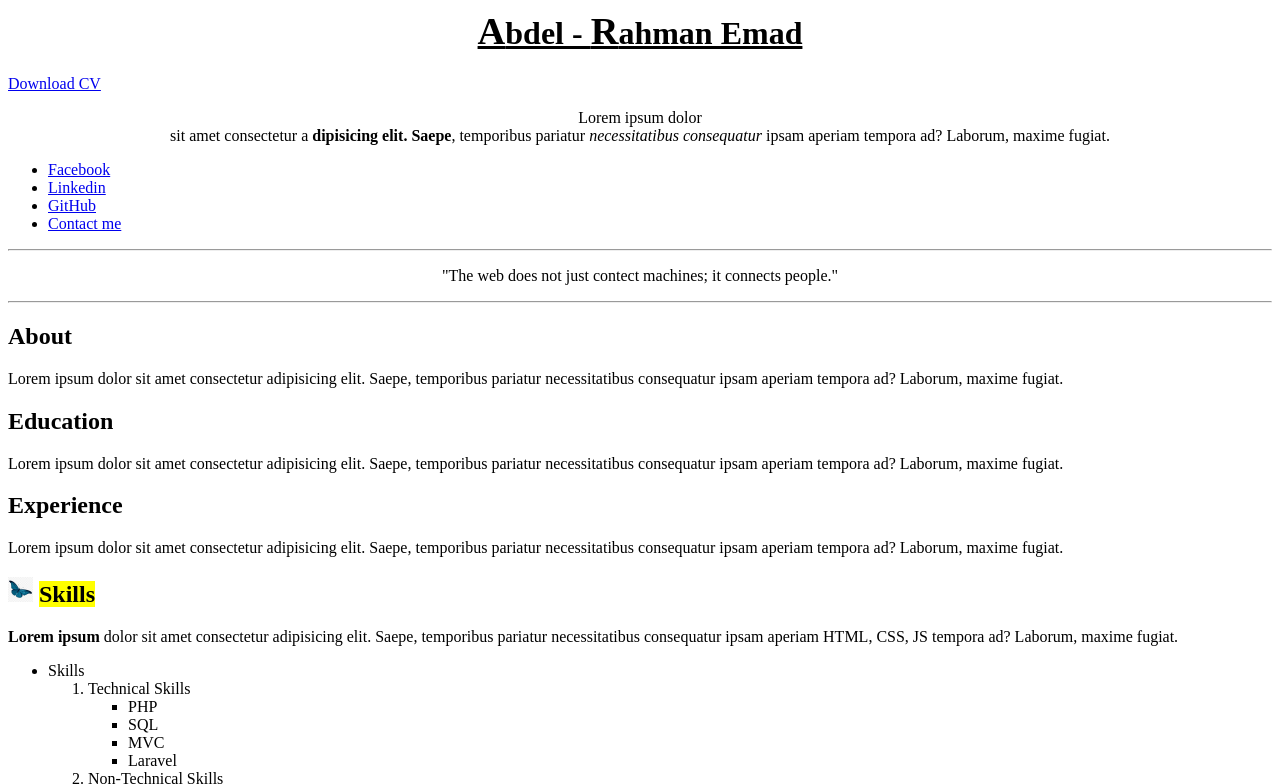
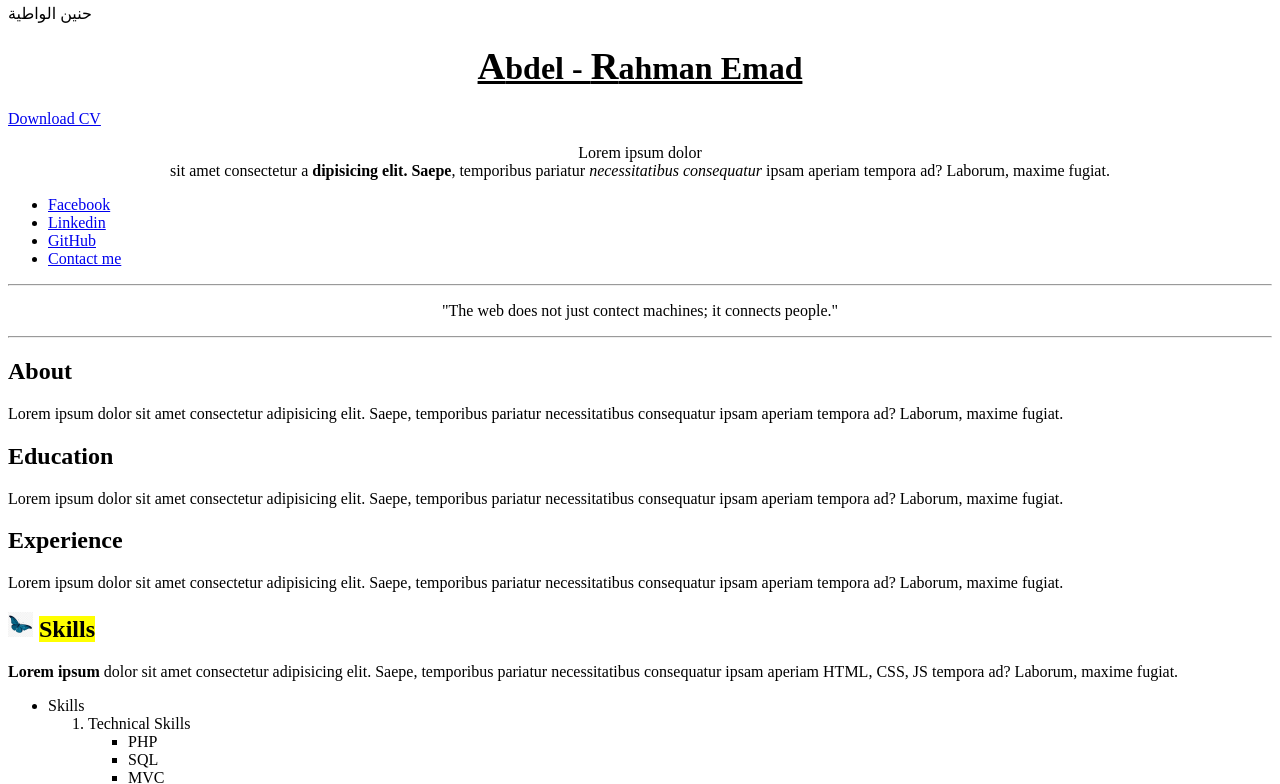
Before and after one commit to abdoemad1234567890/abdoemad1234567890.github.io, a plain HTML site: page index.html in a window 1280 px wide. Shown: the part 204-988 px from the top of the page. Drawn offline with Linux system fonts and the light colour scheme.

Commit message:
Update index.html

```diff
--- a/index.html
+++ b/index.html
@@ -9,6 +9,7 @@
 
 <body>
     <img src="https://github.com/abdoemad1234567890/abdoemad1234567890.github.io/blob/main/HTML.jpg?raw=true" alt="HTML background" width="930" height="180" />
+    <p>حنين الواطية </p>
     <!-- Beginning of Intro Section  -->
     <h1 align="center">
         <ins>
```
